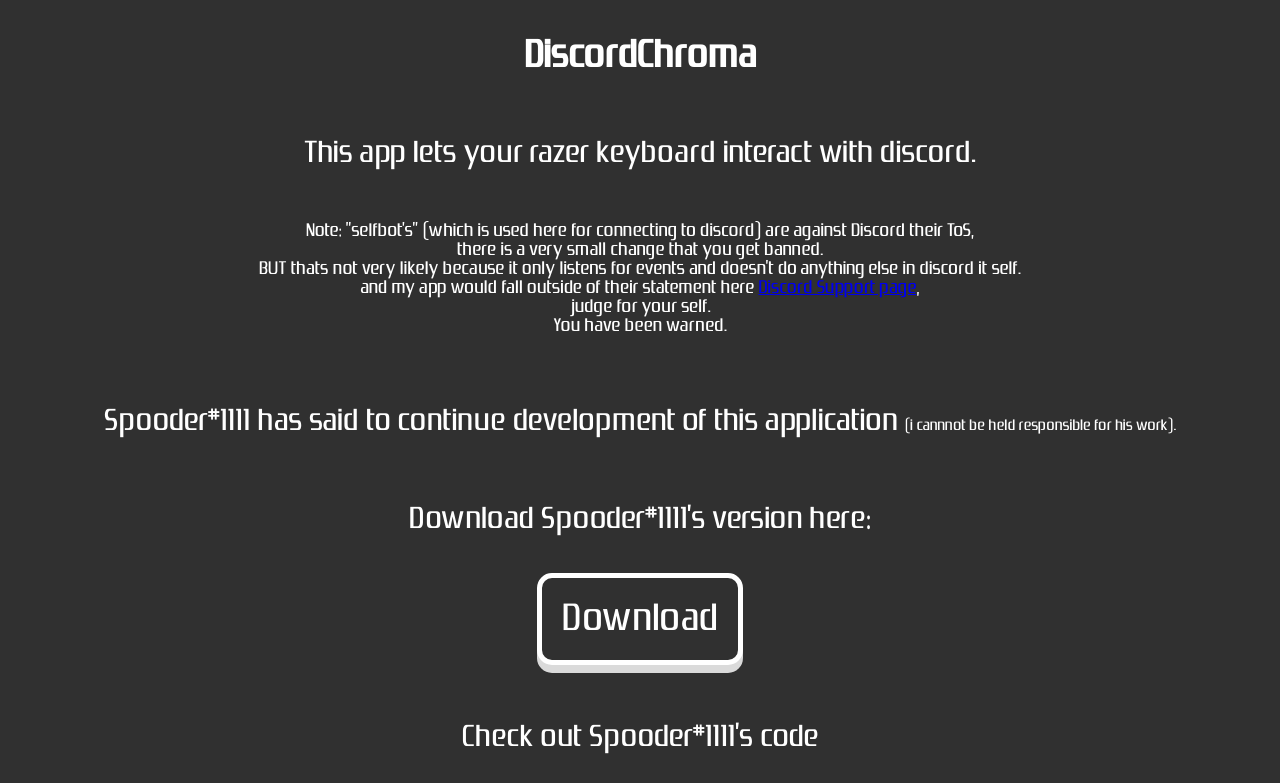
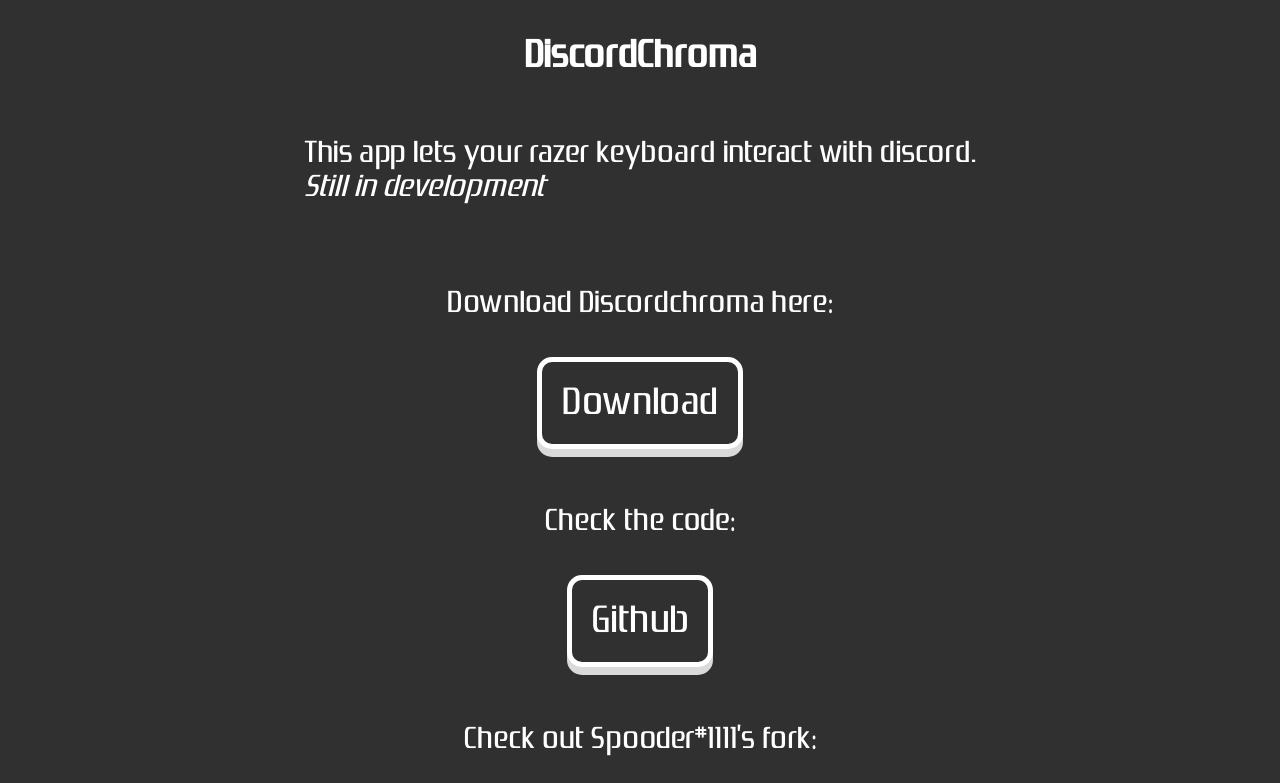
Before and after one commit to DELUUXE/DELUUXE.NL, a plain HTML site: page discordchroma.html in a window 1280 px wide. Shown: the top 783 px of the page. Drawn offline with nearby package versions, Linux system fonts and the light colour scheme; a script that the page names is missing.

Commit message:
[update] update discord chroma information

```diff
--- a/discordchroma.html
+++ b/discordchroma.html
@@ -66,46 +66,35 @@
 
     <div class="container">
         <h1>DiscordChroma</h1>
-        <p>This app lets your razer keyboard interact with discord.</p>
-        <p style="text-align: center;font-size: 1.2em">Note: "selfbot's" (which is used here for connecting to discord)
-            are against Discord their ToS,<br>
-            there is a very small change that you get banned.<br>
-            BUT thats not very likely because it only listens for events and doesn't do anything else in discord it
-            self.<br>
-            and my app would fall outside of their statement here <a target="_blank" href="https://support.discordapp.com/hc/en-us/articles/115002192352-Automated-user-accounts-self-bots">Discord
-                Support page</a>,<br>
-            judge for your self.<br>
-            You have been warned.</p>
+        <p>This app lets your razer keyboard interact with discord.
+        <br><i>Still in development</i>
+        </p>
 
         <br>
 
-        <p>Spooder#1111 has said to continue development of this application <span style="font-size:0.5em;">(i cannnot
-                be held responsible for his work).</span></p>
-
-        <p>Download Spooder#1111's version here:</p>
+        <p>Download Discordchroma here:</p>
         <div class="buttons2">
-            <a href="https://github.com/Dream-cake/DiscordChroma/releases/latest" target="_blank">
+            <a href="https://github.com/DELUUXE/DiscordChroma/releases/latest" target="_blank">
                 <button class="button" style="vertical-align:middle"><span>Download</span></button>
             </a>
         </div>
 
         <br>
 
+        <p>Check the code:</p>
+        <div class="buttons2">
+            <a href="https://github.com/DELUUXE/DiscordChroma" target="_blank">
+                <button class="button" style="vertical-align:middle"><span>Github</span></button>
+            </a>
+        </div>
 
-        <p>Check out Spooder#1111's code</p>
+        <br>
+
+        <p>Check out Spooder#1111's fork:</p>
 
         <div class="buttons2">
             <a href="https://github.com/Dream-cake/DiscordChroma" target="_blank">
                 <button class="button" style="vertical-align:middle"><span>Github</span></button>
-            </a>
-        </div>
-
-        <div style="height:200px;"></div>
-
-        <p>Legacy version (developed by deluuxe)</p>
-        <div class="buttons2">
-            <a href="https://github.com/DELUUXE/DiscordChroma/releases/latest" target="_blank">
-                <button class="button" style="vertical-align:middle"><span>Download legacy</span></button>
             </a>
         </div>
 
```
